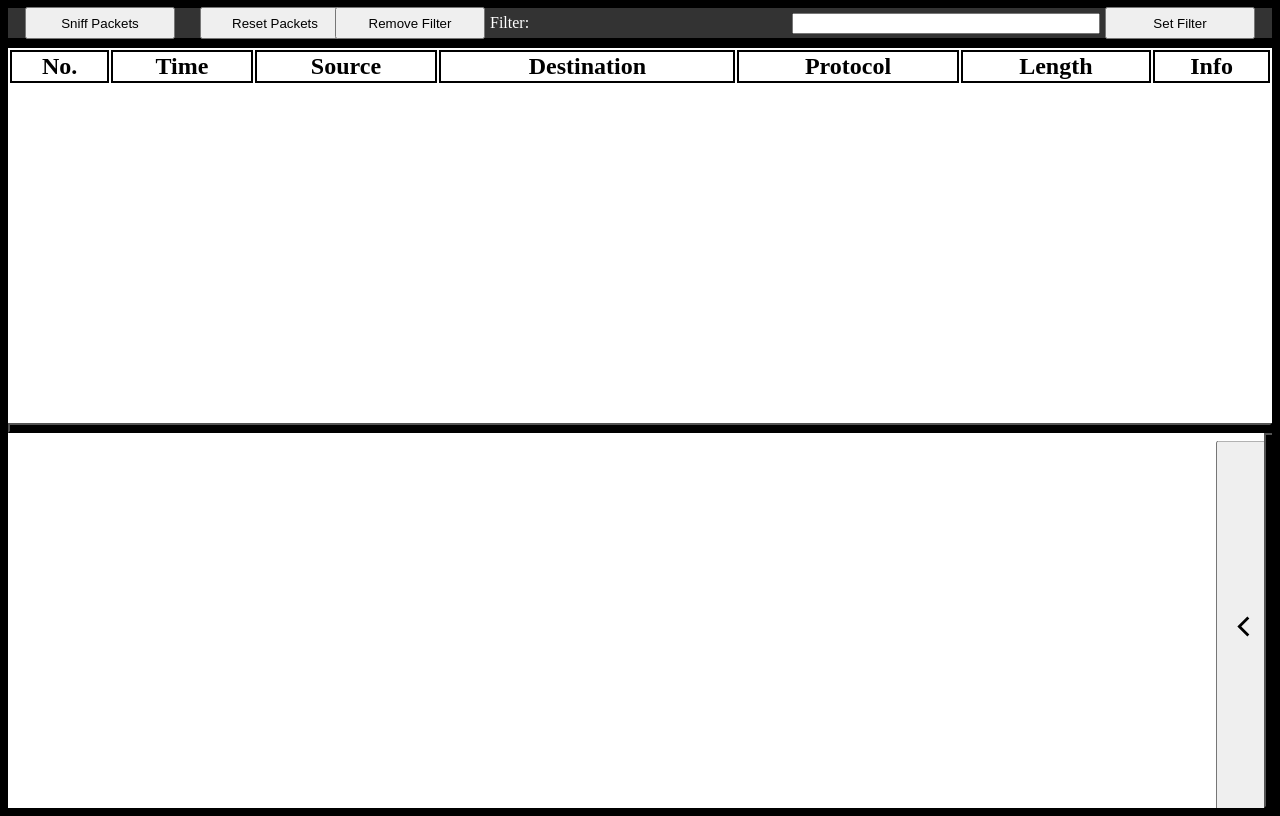
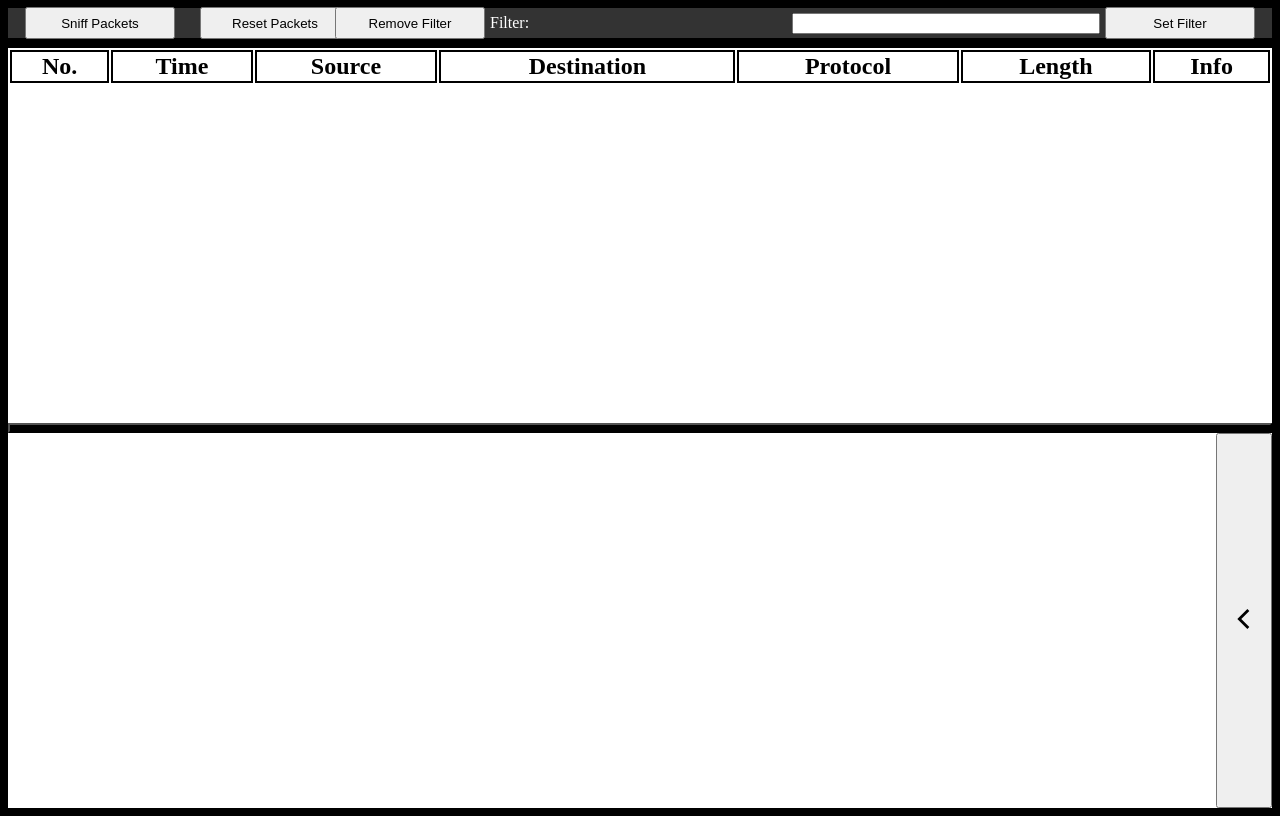
Before and after one commit to BOTBAM/UI-Project-3, a SvelteKit app: page / in a window 1280 px wide. Built offline with nearby package versions, Linux system fonts and the light colour scheme.

Commit message:
fix: remove horizontal resizer when container disappears

```diff
--- a/src/routes/+page.svelte
+++ b/src/routes/+page.svelte
@@ -593,6 +593,7 @@
 
 
         <!-- Vertical Resizer (Width Adjuster) -->
+        {#if rightWidth >= 11}
             <button
                 class="vertical-resizer"
                 aria-label="Resize panel width"
@@ -602,11 +603,12 @@
                 style="left: {leftWidth}%;"
             >
             </button>
+        {/if}
 
 
         <!-- Bottom Right Container -->
         {#if rightWidth < 11}
-            <button on:click={openHex} style="transform: translateY(2%);">
+            <button on:click={openHex} style="">
                 <img src={open_hex} alt="open hex" />
             </button>
         {:else}
```
Lines whose indentation alone changed are shown as unchanged.
